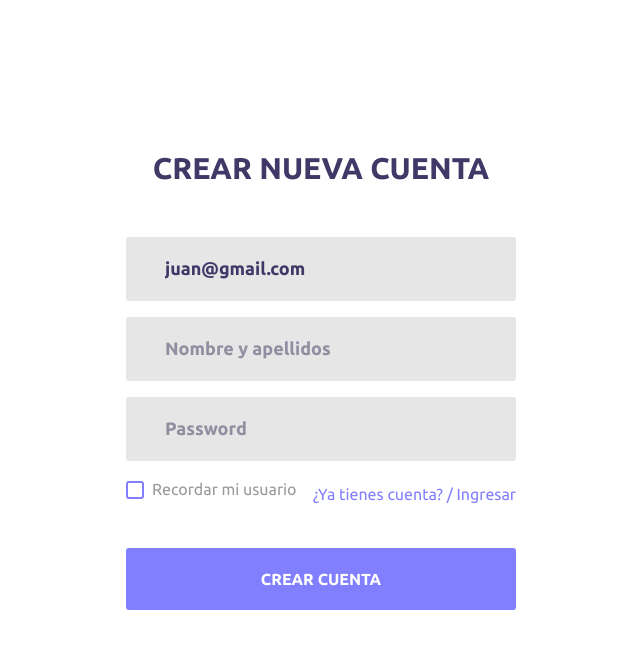
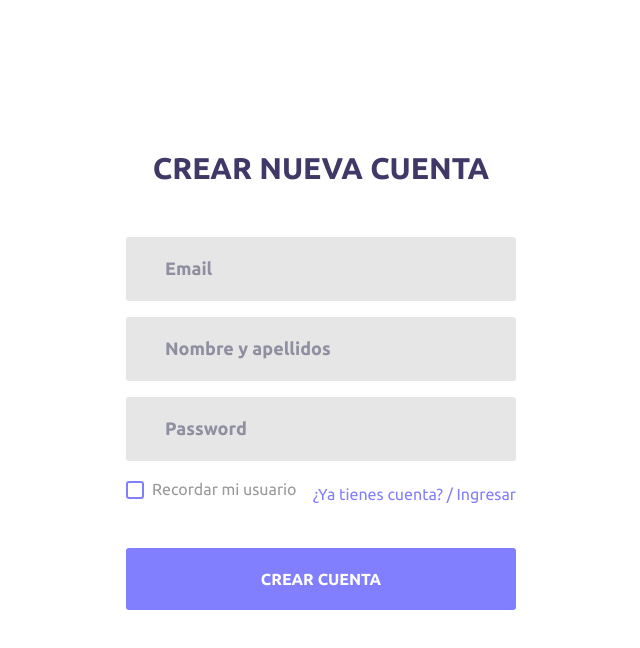
Before and after one commit to juanma77/spa-traditional-login, an Angular app: page /registro in a window 1280 px wide. Shown: the top 648 px of the page, without its empty margins (319-959 px from the left). Built offline with nearby package versions, Linux system fonts and the light colour scheme.

Commit message:
alert with span added when any of the input fields is not right

```diff
--- a/src/app/pages/registro/registro.component.html
+++ b/src/app/pages/registro/registro.component.html
@@ -3,15 +3,18 @@
             <div class="wrap-login100 p-t-50 p-b-90">
 
                 <!-- Con la referencia #form mandamos el valor que tienen los campos del formulario cuando se hace el onSubmit() -->
-                <form class="login100-form validate-form flex-sb flex-w" (ngSubmit)="onSubmit(form)"  #form="ngForm">
+                <form class="login100-form validate-form flex-sb flex-w" (ngSubmit)="onSubmit(f)"  #f="ngForm">
 
                     <span class="login100-form-title p-b-51">
                         Crear nueva cuenta
                     </span>
 
                     <!-- El [(ngModel)] es para enlazar la propiedad user.email del UserModel con este input-->
-                    <!-- <span class="text-danger">El correo es obligatorio</span> -->
+
+                    <span class="text-danger animated fadeIn" *ngIf="f.submitted && f.controls['email'].errors">El correo es obligatorio</span>
+
                     <div class="wrap-input100 m-b-16">
+
                         <input class="input100"
                                type="email"
                                name="email"
@@ -23,7 +26,8 @@
                         <span class="focus-input100"></span>
                     </div>
 
-                    <!-- <span class="text-danger">El nombre es obligatorio</span> -->
+                    <span class="text-danger animated fadeIn" *ngIf="f.submitted && f.controls['name'].errors">El nombre es obligatorio</span>
+
                     <div class="wrap-input100 m-b-16">
                         <input class="input100"
                                type="text"
@@ -36,8 +40,10 @@
                         <span class="focus-input100"></span>
                     </div>
 
-                    <!-- <span class="text-danger">La contraseña debe de ser más de 6 letras</span> -->
-                    <div class="wrap-input100 m-b-16" data-validate = "Password is required">
+
+                    <span class="text-danger animated fadeIn" *ngIf="f.submitted && f.controls['password'].errors">La contraseña debe tener al menos 6 caracteres</span>
+
+                    <div class="wrap-input100 m-b-16">
                         <input class="input100"
                                type="password"
                                name="password"
--- a/src/app/pages/registro/registro.component.ts
+++ b/src/app/pages/registro/registro.component.ts
@@ -17,7 +17,7 @@ export class RegistroComponent implements OnInit {
 
     this.user = new UserModel();
 
-    this.user.email = 'juan@gmail.com'
+    //this.user.email = 'juan@gmail.com'
 
   }
 
```
